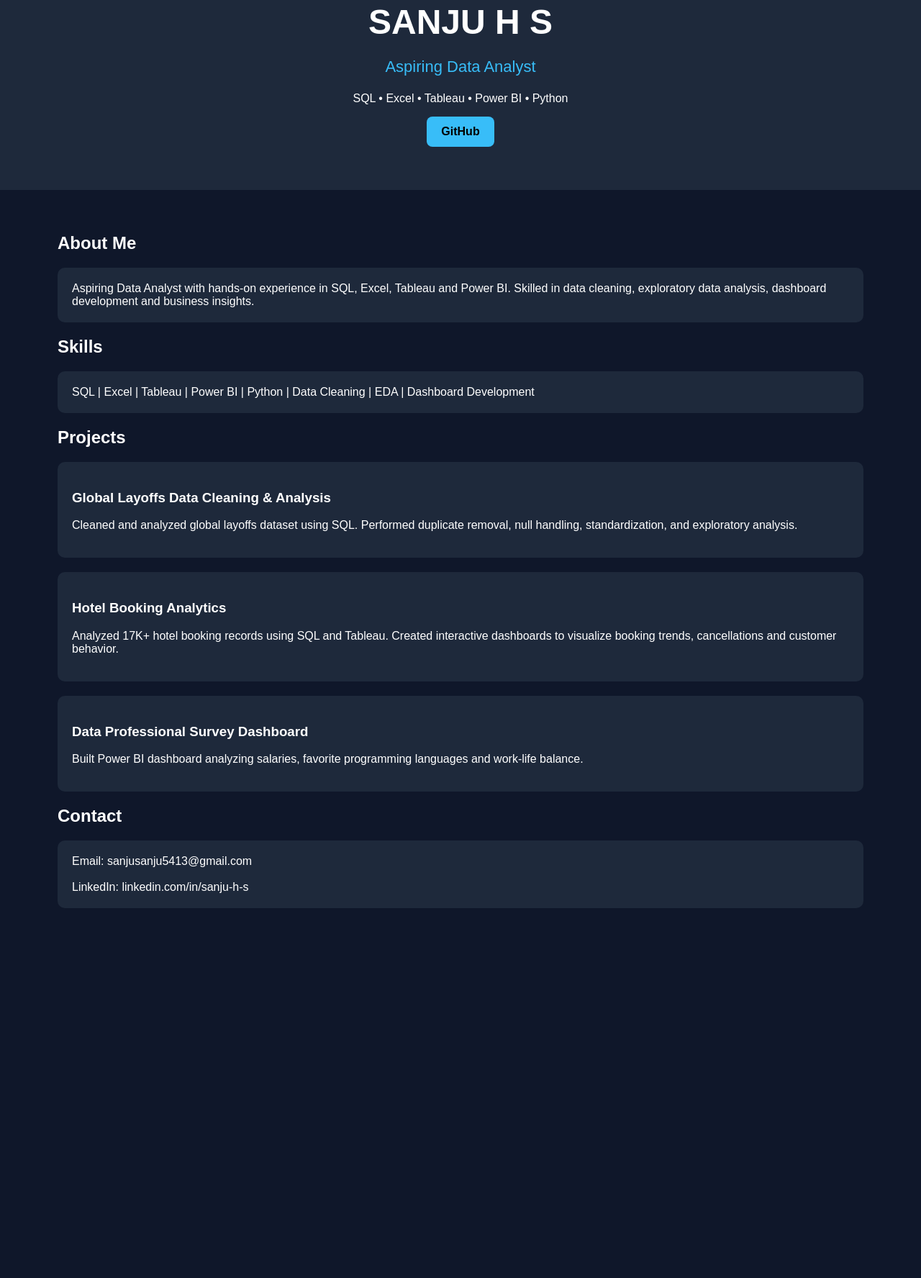
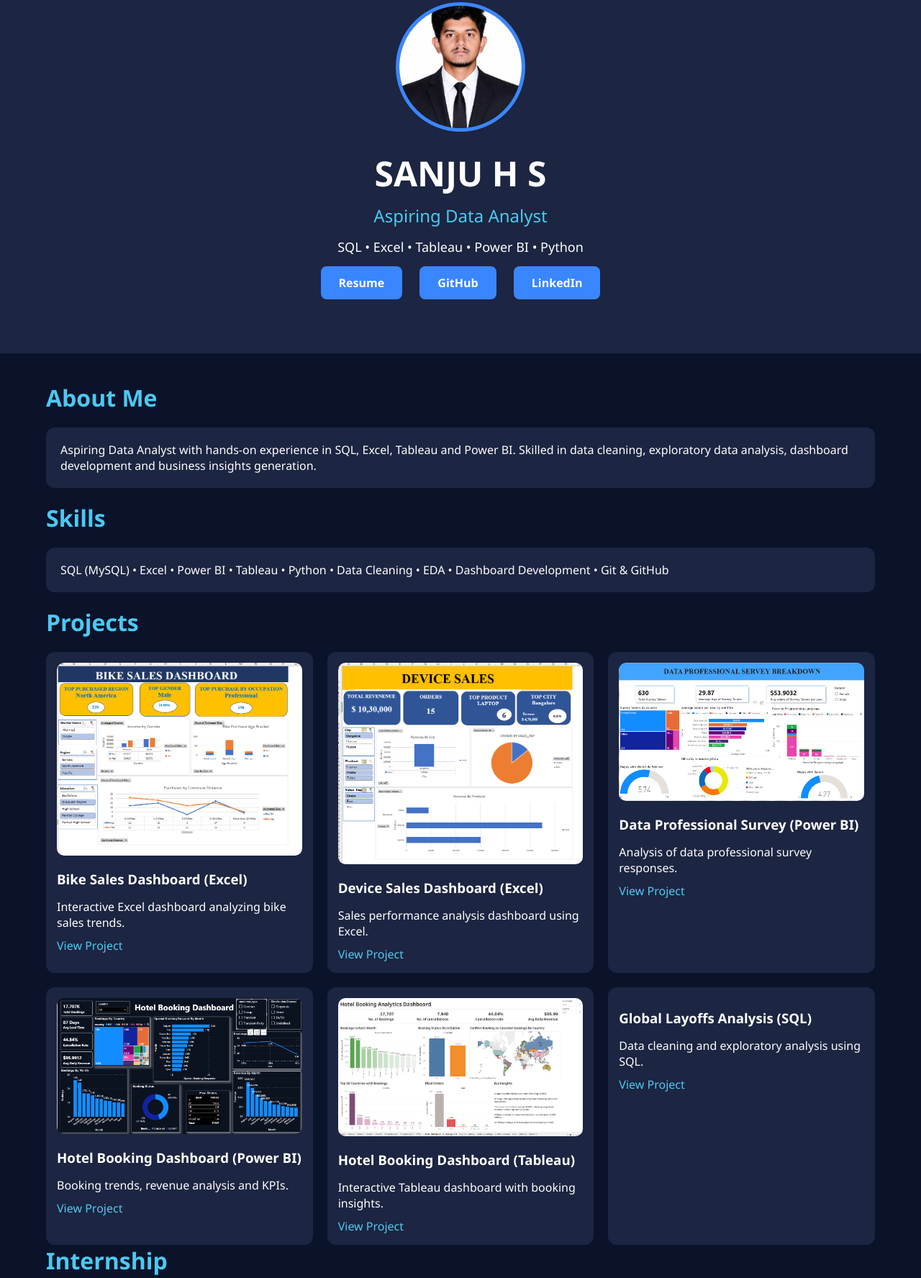
Before and after one commit to sansanju5413/sansanju5413.github.io, a plain HTML site: page index.html in a window 1280 px wide. Shown: the part 57-1833 px from the top of the page at 72% size. Before the commit the page ends 1379 px from the top, so only its background shows below. Drawn offline with Linux system fonts and the light colour scheme.

Commit message:
Update index.html

```diff
--- a/index.html
+++ b/index.html
@@ -1,55 +1,132 @@
 <!DOCTYPE html>
-<html>
+<html lang="en">
 <head>
+<meta charset="UTF-8">
+<meta name="viewport" content="width=device-width, initial-scale=1.0">
 <title>Sanju H S | Data Analyst Portfolio</title>
 
 <style>
+*{
+margin:0;
+padding:0;
+box-sizing:border-box;
+font-family:Segoe UI, sans-serif;
+}
+
 body{
-    font-family: Arial, sans-serif;
-    margin:0;
-    background:#0f172a;
-    color:white;
+background:#0b132b;
+color:white;
 }
 
 header{
-    text-align:center;
-    padding:60px;
-    background:#1e293b;
+text-align:center;
+padding:60px 20px;
+background:#1c2541;
+}
+
+.profile{
+width:180px;
+height:180px;
+border-radius:50%;
+object-fit:cover;
+border:5px solid #3a86ff;
 }
 
 h1{
-    font-size:48px;
-    margin:0;
+margin-top:20px;
+font-size:48px;
 }
 
 .subtitle{
-    color:#38bdf8;
-    font-size:22px;
+font-size:24px;
+color:#4cc9f0;
+margin-top:10px;
 }
 
-section{
-    padding:40px 80px;
+.skills-top{
+margin-top:15px;
+font-size:18px;
+}
+
+.btn{
+display:inline-block;
+margin:15px 10px;
+padding:12px 25px;
+background:#3a86ff;
+color:white;
+text-decoration:none;
+border-radius:8px;
+font-weight:bold;
+}
+
+.container{
+width:90%;
+margin:auto;
+padding:40px 0;
+}
+
+.section-title{
+font-size:32px;
+margin-bottom:20px;
+color:#4cc9f0;
 }
 
 .card{
-    background:#1e293b;
-    padding:20px;
-    margin:20px 0;
-    border-radius:10px;
+background:#1c2541;
+padding:20px;
+border-radius:12px;
+margin-bottom:20px;
 }
 
-a{
-    color:#38bdf8;
-    text-decoration:none;
+.tabs{
+display:flex;
+flex-wrap:wrap;
+gap:10px;
+margin-bottom:30px;
 }
 
-.btn{
-    display:inline-block;
-    padding:12px 20px;
-    background:#38bdf8;
-    color:black;
-    border-radius:8px;
-    font-weight:bold;
+.tab-btn{
+padding:10px 20px;
+background:#3a86ff;
+border:none;
+color:white;
+cursor:pointer;
+border-radius:8px;
+}
+
+.project-grid{
+display:grid;
+grid-template-columns:repeat(auto-fit,minmax(350px,1fr));
+gap:20px;
+}
+
+.project-card{
+background:#1c2541;
+padding:15px;
+border-radius:12px;
+}
+
+.project-card img{
+width:100%;
+border-radius:10px;
+}
+
+.project-card h3{
+margin:15px 0;
+}
+
+.project-card a{
+display:inline-block;
+margin-top:10px;
+color:#4cc9f0;
+text-decoration:none;
+}
+
+footer{
+text-align:center;
+padding:30px;
+background:#1c2541;
+margin-top:40px;
 }
 </style>
 </head>
@@ -57,70 +134,135 @@ a{
 <body>
 
 <header>
+
+<img src="profile.jpg" class="profile">
+
 <h1>SANJU H S</h1>
+
 <p class="subtitle">Aspiring Data Analyst</p>
 
-<p>
+<p class="skills-top">
 SQL • Excel • Tableau • Power BI • Python
 </p>
 
-<a class="btn" href="https://github.com/sansanju5413">
-GitHub
-</a>
+<a href="resume.pdf" class="btn" target="_blank">Resume</a>
+
+<a href="https://github.com/sansanju5413" class="btn" target="_blank">GitHub</a>
+
+<a href="https://www.linkedin.com/in/sanju-h-s/" class="btn" target="_blank">LinkedIn</a>
+
 </header>
 
+<div class="container">
+
 <section>
-<h2>About Me</h2>
+<h2 class="section-title">About Me</h2>
 
 <div class="card">
-Aspiring Data Analyst with hands-on experience in SQL, Excel,
-Tableau and Power BI. Skilled in data cleaning, exploratory
-data analysis, dashboard development and business insights.
+Aspiring Data Analyst with hands-on experience in SQL, Excel, Tableau and Power BI. Skilled in data cleaning, exploratory data analysis, dashboard development and business insights generation.
+</div>
+</section>
+
+<section>
+<h2 class="section-title">Skills</h2>
+
+<div class="card">
+SQL (MySQL) • Excel • Power BI • Tableau • Python • Data Cleaning • EDA • Dashboard Development • Git & GitHub
+</div>
+</section>
+
+<section>
+<h2 class="section-title">Projects</h2>
+
+<div class="project-grid">
+
+<div class="project-card">
+<img src="images/bike-sales.png">
+<h3>Bike Sales Dashboard (Excel)</h3>
+<p>Interactive Excel dashboard analyzing bike sales trends.</p>
+<a href="https://github.com/sansanju5413/EXCEL--Projects/tree/main/Bike_Sales" target="_blank">
+View Project
+</a>
 </div>
 
-<h2>Skills</h2>
+<div class="project-card">
+<img src="images/device-sales.png">
+<h3>Device Sales Dashboard (Excel)</h3>
+<p>Sales performance analysis dashboard using Excel.</p>
+<a href="https://github.com/sansanju5413/EXCEL--Projects/tree/main/Device_Sales" target="_blank">
+View Project
+</a>
+</div>
+
+<div class="project-card">
+<img src="images/survey-dashboard.png">
+<h3>Data Professional Survey (Power BI)</h3>
+<p>Analysis of data professional survey responses.</p>
+<a href="https://github.com/sansanju5413/PowerBI-Projects/tree/main/Data_Professional_survey_takers_project" target="_blank">
+View Project
+</a>
+</div>
+
+<div class="project-card">
+<img src="images/hotel-powerbi.png">
+<h3>Hotel Booking Dashboard (Power BI)</h3>
+<p>Booking trends, revenue analysis and KPIs.</p>
+<a href="https://github.com/sansanju5413/PowerBI-Projects/tree/main/Hotel-Booking-PowerBI" target="_blank">
+View Project
+</a>
+</div>
+
+<div class="project-card">
+<img src="images/hotel-tableau.png">
+<h3>Hotel Booking Dashboard (Tableau)</h3>
+<p>Interactive Tableau dashboard with booking insights.</p>
+<a href="https://github.com/sansanju5413/Tableau-Projects/tree/main/Hotel%20Booking" target="_blank">
+View Project
+</a>
+</div>
+
+<div class="project-card">
+<h3>Global Layoffs Analysis (SQL)</h3>
+<p>Data cleaning and exploratory analysis using SQL.</p>
+<a href="https://github.com/sansanju5413/SQL-Projects/tree/main/World_Layoff_Analysis" target="_blank">
+View Project
+</a>
+</div>
+
+</div>
+</section>
+
+<section>
+<h2 class="section-title">Internship</h2>
 
 <div class="card">
-SQL | Excel | Tableau | Power BI | Python |
-Data Cleaning | EDA | Dashboard Development
+<h3>AI/ML Intern - VisionAstraa EV Academy</h3>
+
+<p>Feb 2026 - May 2026</p>
+
+<p>
+Completed AI/ML for Electric Vehicles Internship and applied machine learning concepts in a hands-on project environment.
+</p>
+</div>
+</section>
+
+<section>
+<h2 class="section-title">Certifications</h2>
+
+<div class="card">
+<ul>
+<li>AI/ML for Electric Vehicles Internship Certificate</li>
+<li>Cybersecurity Analyst Job Simulation (Forage)</li>
+<li>Data Analytics Job Simulation (Deloitte Forage)</li>
+</ul>
+</div>
+</section>
+
 </div>
 
-<h2>Projects</h2>
-
-<div class="card">
-<h3>Global Layoffs Data Cleaning & Analysis</h3>
-<p>
-Cleaned and analyzed global layoffs dataset using SQL.
-Performed duplicate removal, null handling, standardization,
-and exploratory analysis.
-</p>
-</div>
-
-<div class="card">
-<h3>Hotel Booking Analytics</h3>
-<p>
-Analyzed 17K+ hotel booking records using SQL and Tableau.
-Created interactive dashboards to visualize booking trends,
-cancellations and customer behavior.
-</p>
-</div>
-
-<div class="card">
-<h3>Data Professional Survey Dashboard</h3>
-<p>
-Built Power BI dashboard analyzing salaries, favorite
-programming languages and work-life balance.
-</p>
-</div>
-
-<h2>Contact</h2>
-
-<div class="card">
-Email: sanjusanju5413@gmail.com <br><br>
-LinkedIn: linkedin.com/in/sanju-h-s
-</div>
-
-</section>
+<footer>
+© 2026 Sanju H S | Data Analyst Portfolio
+</footer>
 
 </body>
 </html>
```
